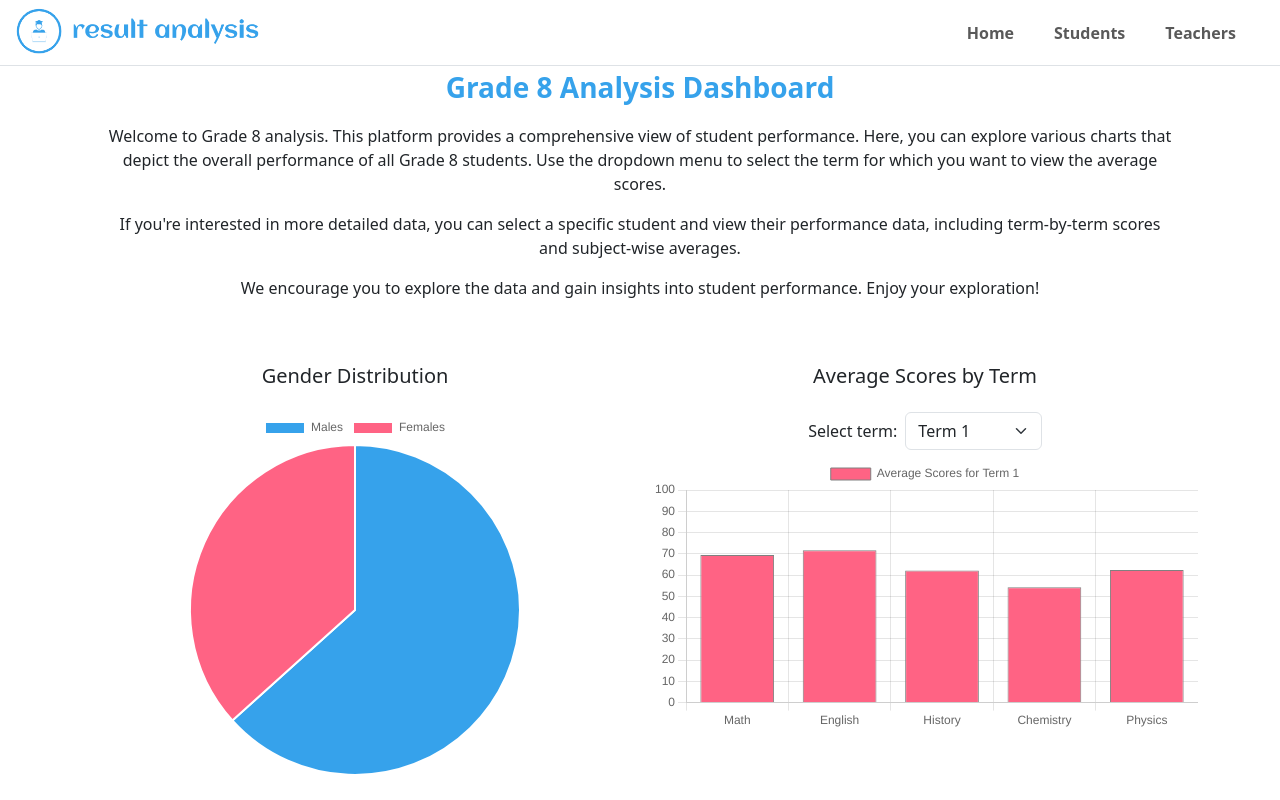
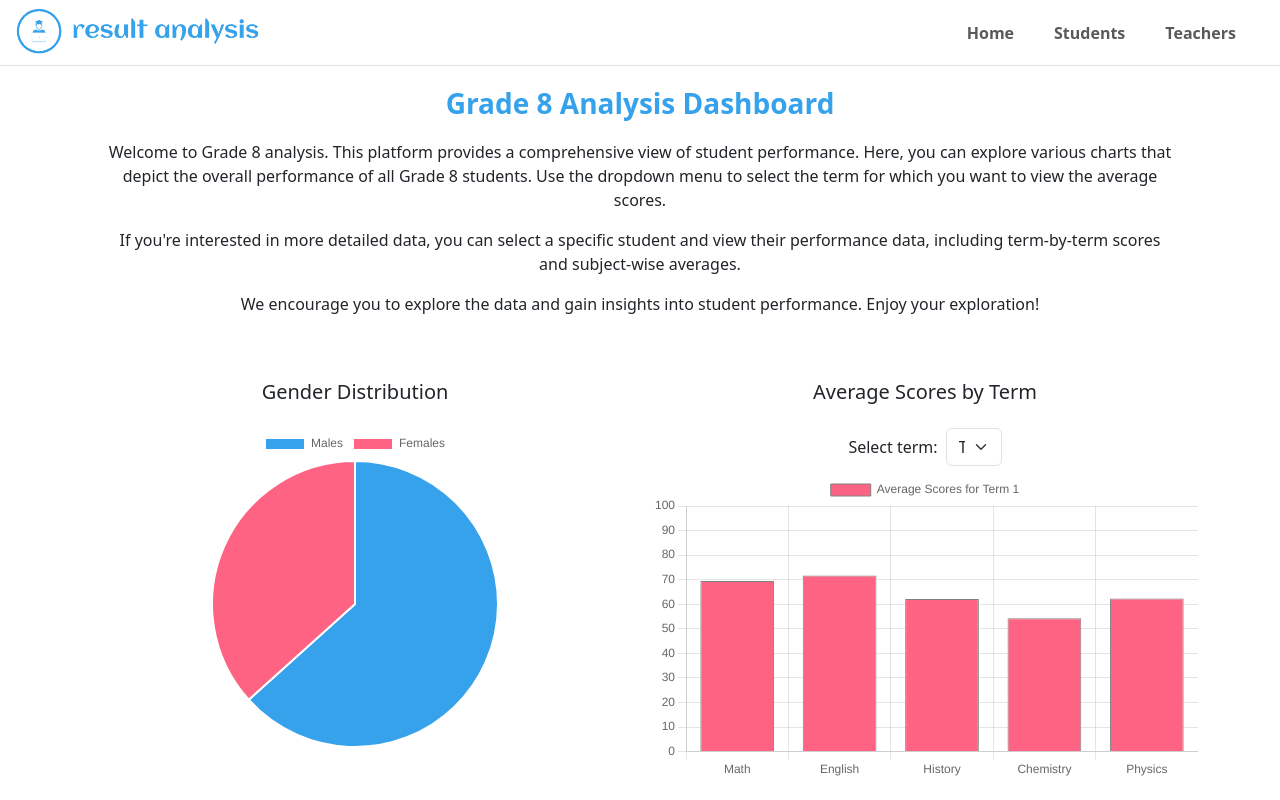
Before and after one commit to fraciah/result-analysis, a React (Vite) app: page / in a window 1280 px wide. Shown: the top 800 px of the page. Built offline with nearby package versions, Linux system fonts and the light colour scheme.

Commit message:
Update Home.jsx layouts

```diff
--- a/src/page/Home.jsx
+++ b/src/page/Home.jsx
@@ -26,7 +26,7 @@ const Home = () => {
   }
 
   return (
-    <div className="container">
+    <div className="container pt-3">
       <p className="fw-bold blue fs-3 text-center">Grade 8 Analysis Dashboard</p>
       <div className="text-center px-4">
         <p>
@@ -43,11 +43,11 @@ const Home = () => {
         <div className="row my-5">
           <div className="col-lg-6 col-md-12 chart-container">
             <h5 className="text-center mb-4">Gender Distribution</h5>
-            <div className="col-12 col-md-10 col-lg-8 mx-auto">
-            <Pie data={genderData} />
+            <div className="col-12 col-md-10 col-lg-8 mx-auto d-flex justify-content-center align-items-center pie">
+              <Pie data={genderData} />
+            </div>
           </div>
-          </div>
-          <div className="col-lg-6 col-md-12">
+          <div className="col-lg-6 col-md-12 chart-container">
             <div className="align-items-center">
               <h5 className="text-center mb-4">Average Scores by Term</h5>
               <div className="d-flex align-items-center justify-content-center mb-2">
@@ -71,7 +71,7 @@ const Home = () => {
           <div className="row">
             {subjects.map(subject => {
               return (
-                  <div key={subject} className="col-lg-4 col-md-6 col-sm-12 mb-4">
+                  <div key={subject} className="col-lg-4 col-md-6 col-sm-12 mb-4 line-chart-container">
                     <Line key={subject} data={getLineChartData(subject)} options={lineChartOptions} />
                   </div>
                 );
--- a/src/page/page.css
+++ b/src/page/page.css
@@ -15,20 +15,38 @@
     height: auto;
 }
 
+.line-chart-container {
+    display: flex;
+    justify-content: center;
+    align-items: center;
+}
+
+
 @media (max-width: 576px) {
-.chart-container {
-    max-height: 200px;
-}
+    .chart-container {
+        height: 400px;
+        /* background-color: lightgreen; */
+    }
+    .pie {
+        width: 100%;
+        height: 70%;
+    }
 }
 
 @media (min-width: 576px) {
     .chart-container {
-        max-height: 300px;
+        height: 400px;
+        /* background-color: lightblue; */
+    }
+    .pie {
+        width: 100%;
+        height: 80%;
     }
 }
 
 @media (min-width: 992px) {
     .chart-container {
-        max-height: 400px;
+        height: 400px;
+        /* background-color: pink; */
     }
 }
--- a/src/utils/Visuals/StudentsBarChart.js
+++ b/src/utils/Visuals/StudentsBarChart.js
@@ -54,7 +54,8 @@ export const options={
         min: 0,
         max: 100
       }
-    }
+    },
+    maintainAspectRatio: false,
 }
 
 //export each average score
--- a/src/utils/Visuals/StudentsLineChart.js
+++ b/src/utils/Visuals/StudentsLineChart.js
@@ -43,6 +43,7 @@ export const lineChartOptions = {
         y: {
         min: 0,
         max: 100
-    }
+    },
+    maintainAspectRatio: false,
 }
 };
```
